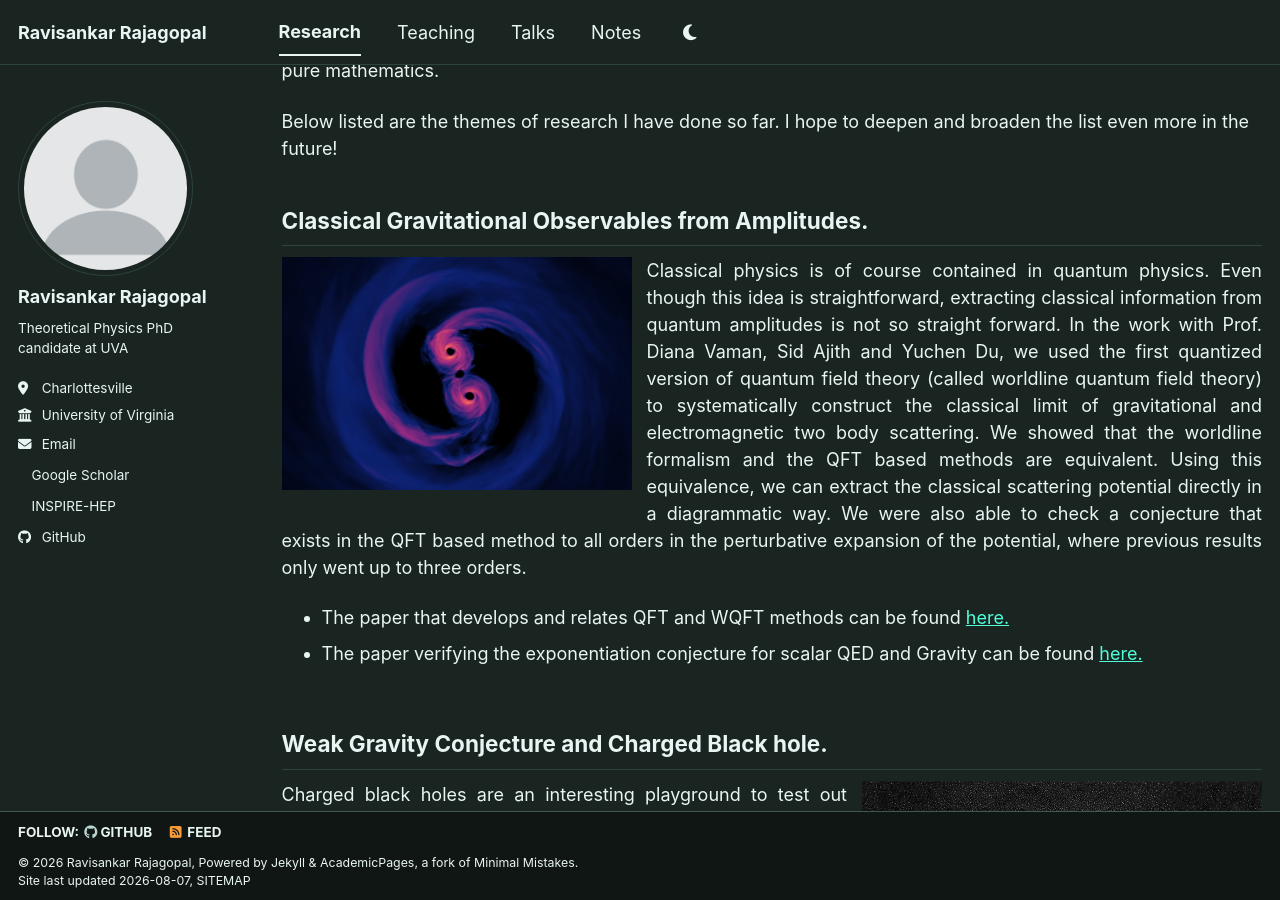
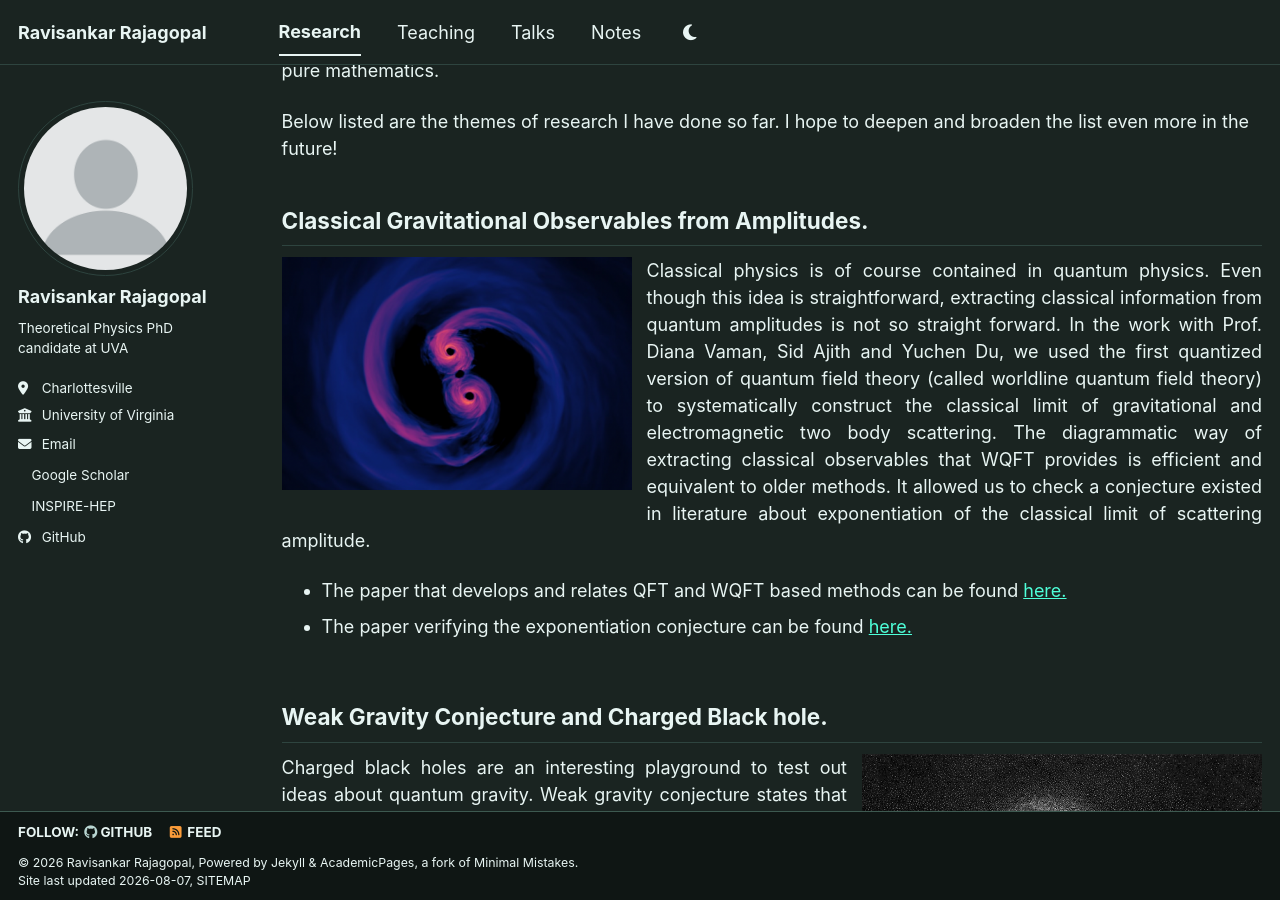
Before and after one commit to ravisankar712/ravisankar712.github.io, a Jekyll site: the page built from _pages/research.html, in a window 1280 px wide and 900 px high, scrolled down 329 px. Built offline with Jekyll 4.4.1, drawn with Linux system fonts in a browser that asks for light colours; a style sheet for code colours, icons or effects is not loaded.

Commit message:
Update research.html

```diff
--- a/_pages/research.html
+++ b/_pages/research.html
@@ -28,15 +28,13 @@ Below listed are the themes of research I have done so far. I hope to deepen and
     from quantum amplitudes is not so straight forward. In the work with Prof. Diana Vaman, Sid Ajith and Yuchen Du, we used the
     first quantized version of quantum field theory
 (called worldline quantum field theory) to systematically construct the classical limit of gravitational and electromagnetic
-two body scattering. We showed that the worldline formalism and the QFT based methods are equivalent.
-Using this equivalence, we can extract the classical scattering potential directly in a diagrammatic way.
-We were also able to check a conjecture that exists in the QFT based method to all orders in the perturbative expansion of
-the potential, where previous results only went up to three orders.
+two body scattering. The diagrammatic way of extracting classical observables that WQFT provides is efficient and equivalent to older methods.
+    It allowed us to check a conjecture existed in literature about exponentiation of the classical limit of scattering amplitude.
   </p>
   <ul>
-  <li>The paper that develops and relates QFT and WQFT methods can be found <a href="https://inspirehep.net/literature/2833836">here.</a>
+  <li>The paper that develops and relates QFT and WQFT based methods can be found <a href="https://inspirehep.net/literature/2833836">here.</a>
 </li>
-  <li>The paper verifying the exponentiation conjecture for scalar QED and Gravity can be found <a href="https://inspirehep.net/literature/2830449">here.</a></li>
+  <li>The paper verifying the exponentiation conjecture can be found <a href="https://inspirehep.net/literature/2830449">here.</a></li>
 </ul>
 </div>
 
```
